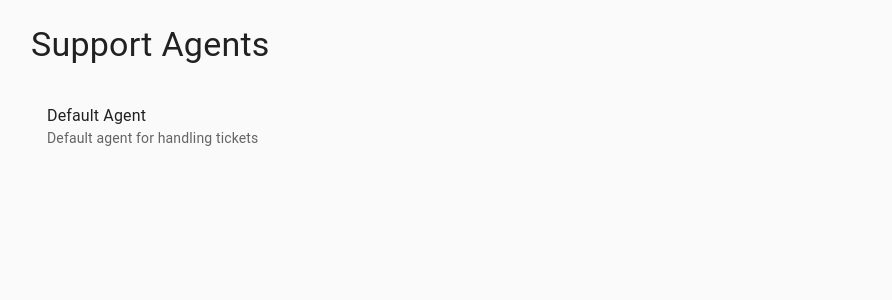
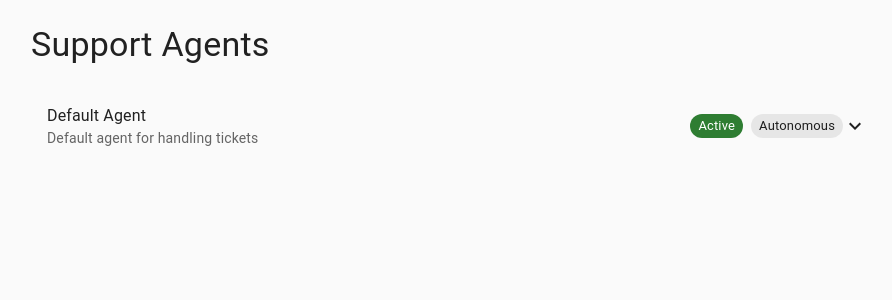
Before and after one commit to RomainJeff/openai-hackathon-vivalehack, a Next.js app: page /agents in a window 1280 px wide. Shown: the top 300 px of the page, without its empty margins (183-1075 px from the left). Built offline with nearby package versions, Linux system fonts and the light colour scheme.

Commit message:
feat: ui tweaks for agents

```diff
--- a/app/agents/page.tsx
+++ b/app/agents/page.tsx
@@ -19,7 +19,9 @@ import {
   Stack,
   ListItemButton,
   FormControlLabel,
+  Chip,
 } from "@mui/material";
+import { ExpandLess, ExpandMore } from "@mui/icons-material";
 import { SupportAgent } from "@/types/support-agent";
 import { useEffect, useState } from "react";
 import Link from "next/link";
@@ -139,6 +141,11 @@ export default function AgentsPage() {
                       primary={agent.name}
                       secondary={agent.description}
                     />
+                    <Stack direction="row" spacing={1} sx={{ ml: 2, alignItems: 'center' }}>
+                      <Chip label="Active" size="small" color={agent.active ? "success" : "default"} />
+                      <Chip label="Autonomous" size="small" color={agent.autonomous ? "success" : "default"} />
+                    </Stack>
+                    {expandedAgentId === agent.id ? <ExpandLess /> : <ExpandMore />}
                  </ListItemButton>
                 <Collapse in={expandedAgentId === agent.id} timeout="auto" unmountOnExit>
                   {editingAgent && (
```
